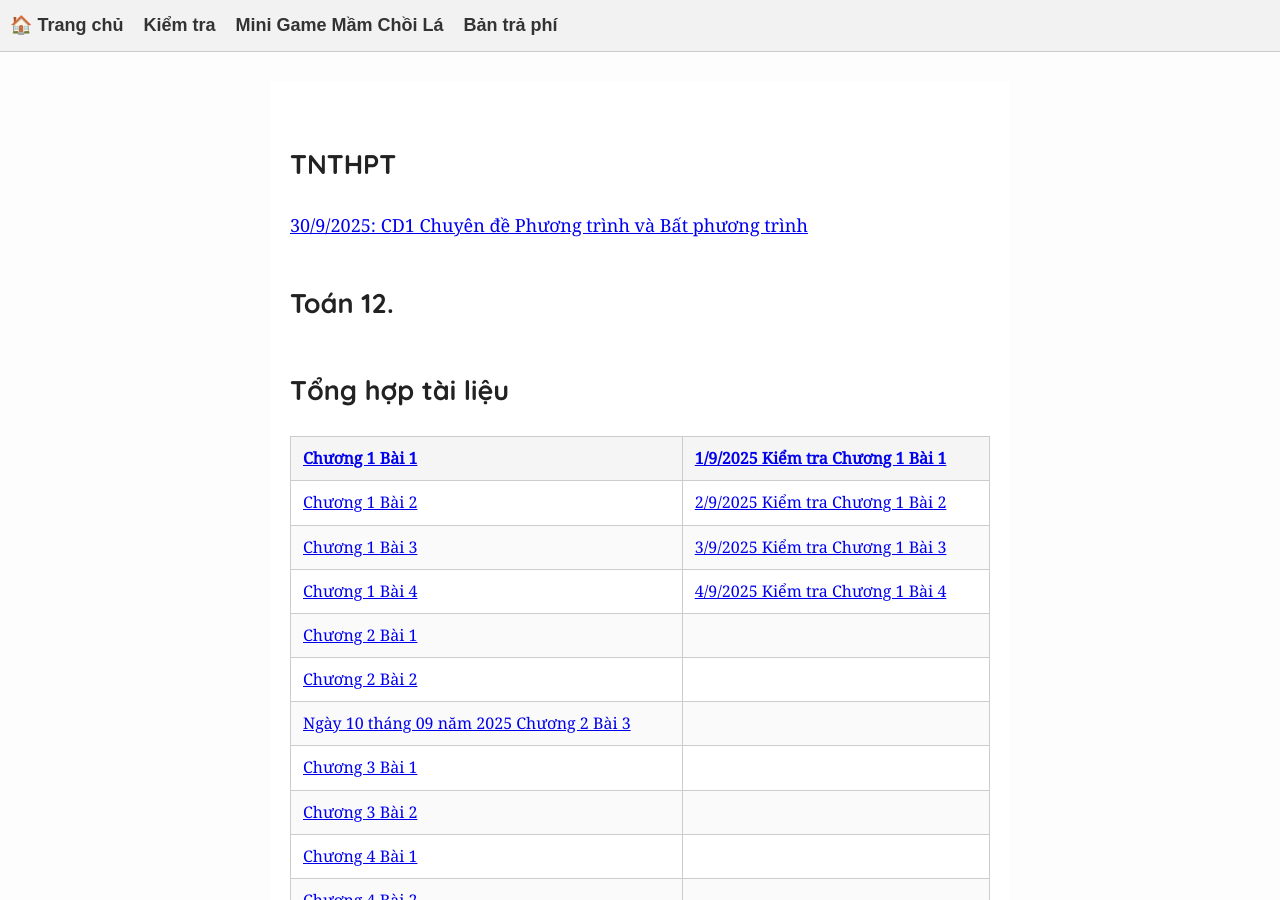
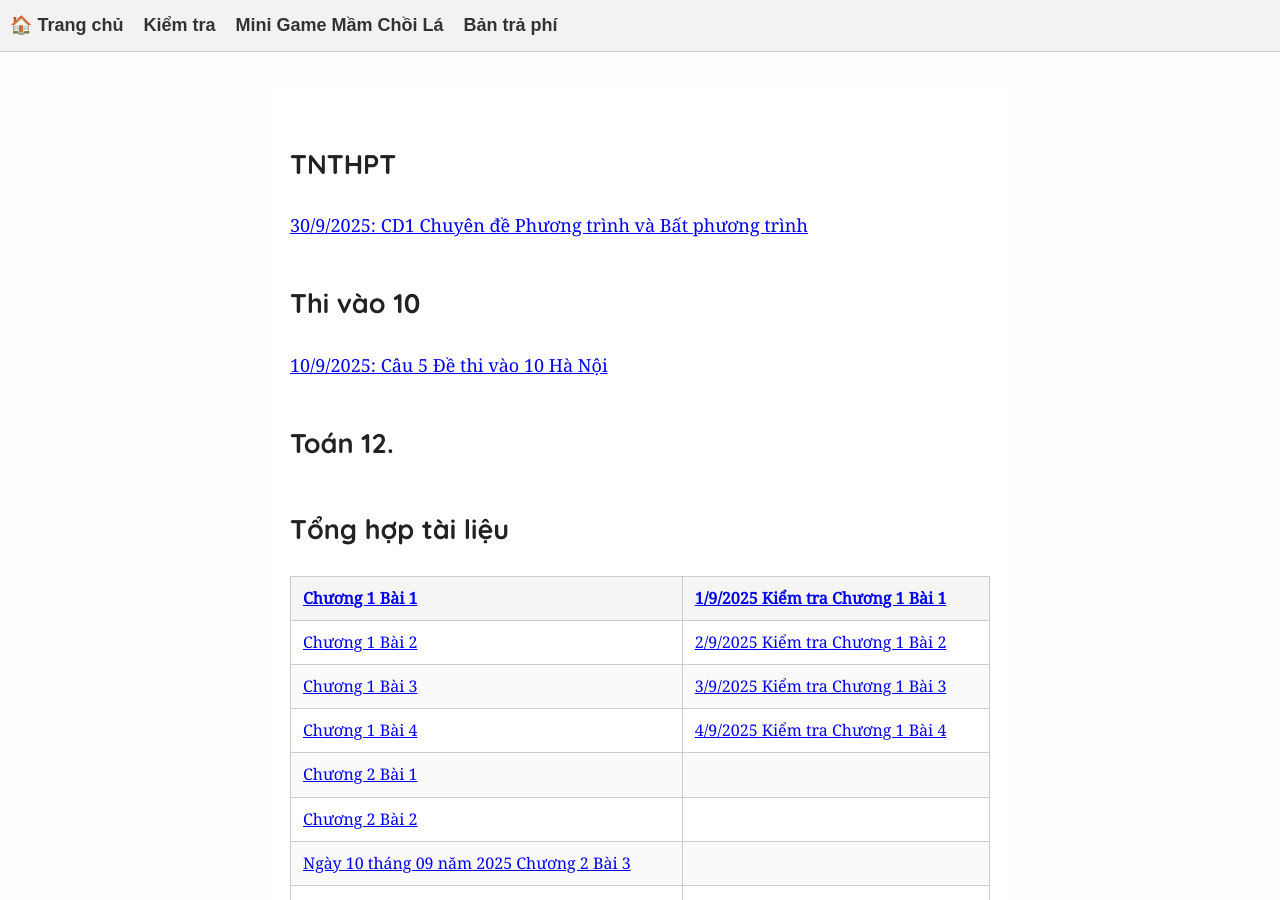
Before and after one commit to NguyenMuoiVN1988/publicstudyrepo, a Jekyll site: the page built from index.md, in a window 1280 px wide and 900 px high. Built offline with Jekyll 4.4.1, drawn with Linux system fonts in a browser that asks for light colours.

Commit message:
Update index.md

```diff
--- a/index.md
+++ b/index.md
@@ -5,6 +5,9 @@ title: "Public Study"
 
 ## TNTHPT
 [30/9/2025: CD1 Chuyên đề Phương trình và Bất phương trình](TNTHPT/CD1part1.md)
+
+## Thi vào 10
+[10/9/2025: Câu 5 Đề thi vào 10 Hà Nội](T9/T9CDC5THIVAO10.html)
 
 ## Toán 12.
 ## Tổng hợp tài liệu
```
